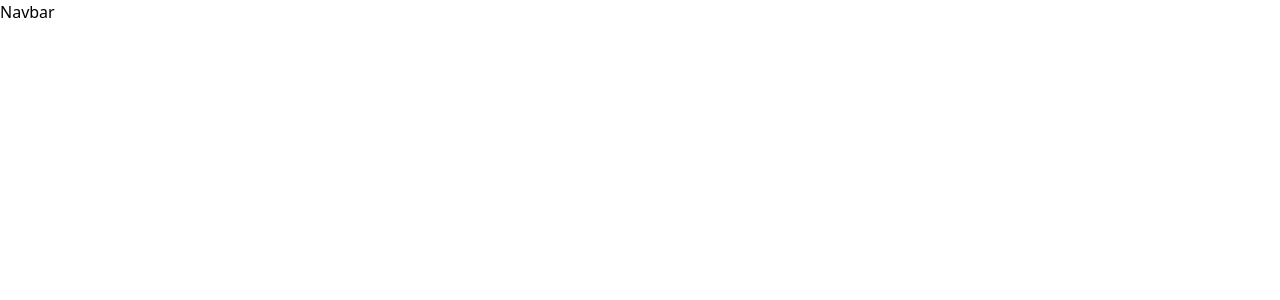
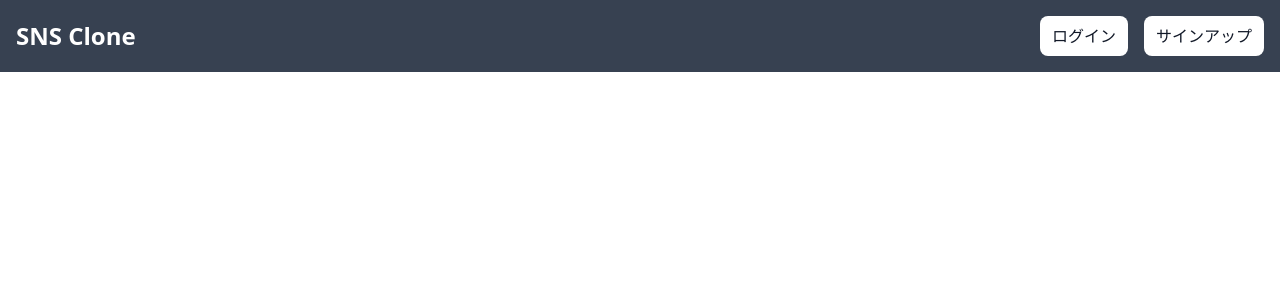
Before and after one commit to Kymaeda/nextjs_sns_client, a Next.js app: page / in a window 1280 px wide. Shown: the top 300 px of the page. Built offline with nearby package versions, Linux system fonts and the light colour scheme.

Commit message:
build html

```diff
--- a/src/components/Navbar.tsx
+++ b/src/components/Navbar.tsx
@@ -1,5 +1,33 @@
+import Link from 'next/link'
+
 export const Navbar = () => {
   return (
-    <div>Navbar</div>
-  )
+    <header className="bg-gray-700 p-4 text-white">
+      <div className="container mx-auto flex justify-between items-center">
+        <h1 className="font-semibold text-2xl">
+          <Link href="/">
+            SNS Clone
+          </Link>
+        </h1>
+        <nav>
+          <ul className="flex space-x-4">
+            <>
+              <Link
+                href="/login"
+                className="bg-white text-gray-900 py-2 px-3 rounded-lg font-medium"
+              >
+                ログイン
+              </Link>
+              <Link
+                href="/signup"
+                className="bg-white text-gray-900 py-2 px-3 rounded-lg font-medium"
+              >
+                サインアップ
+              </Link>
+            </>
+          </ul>
+        </nav>
+      </div>
+    </header>
+  );
 }
```
